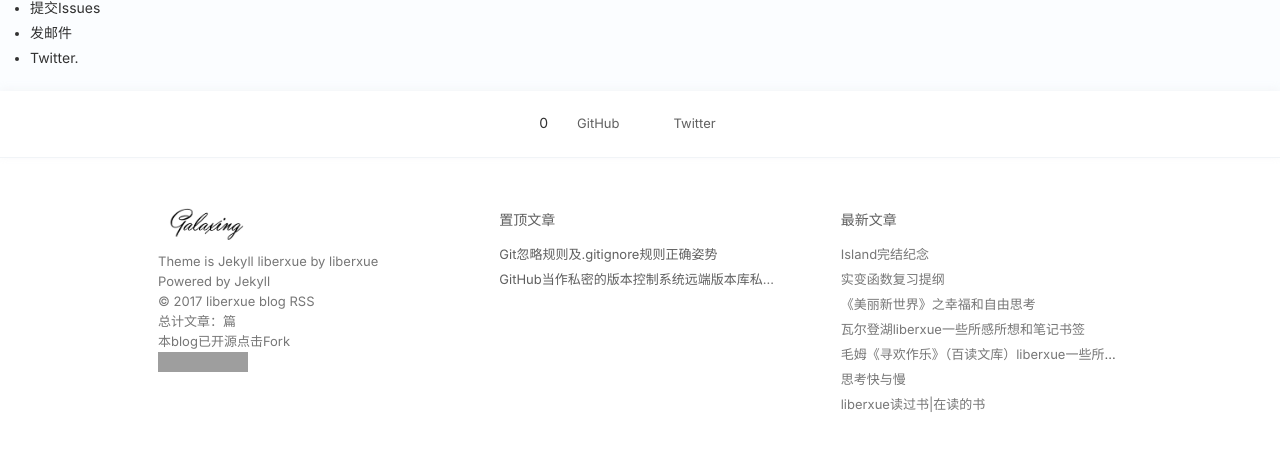
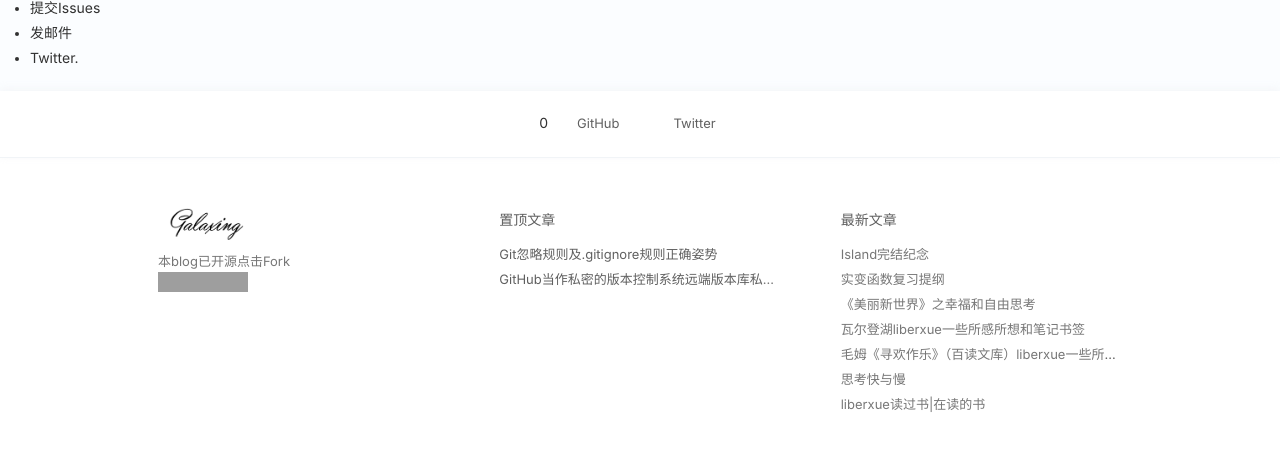
Before and after one commit to Xdmegumi/Xdmegumi.github.io, a Jekyll site: the page built from ChinaREADME.md, in a window 1280 px wide and 900 px high, scrolled down 1442 px, cut to the strip 392-843 px from the top of the window. Built offline with Jekyll 4.4.1, drawn with Linux system fonts in a browser that asks for light colours; nearby versions of some CDN libraries; our own code applies the rules of GitHub Pages for plain Markdown files; comment, search, counter and statistics services are not loaded; grey boxes are pictures that could not be loaded.

Commit message:
Update foot.html

```diff
--- a/_includes/foot.html
+++ b/_includes/foot.html
@@ -15,10 +15,6 @@
                     <a href="/" class="info-logo">
                          <img src="{{ site.url }}/style/images/logo-liberxue.png"   title="访问 LiberXue_blog" data-hover="LiberXue_blog" alt="LiberXue_blog" /> </a>
                     <div class="info-text">
-                        <p>Theme is <a href="http://www.liberxue.com/2017/08/03/Jekyllthemes.html" title="访问 Jekyll liberxue主题"  data-hover="Jekyll liberxue"target="_blank">Jekyll liberxue</a> by <a href="http://www.liberxue.com/about" target="_blank">liberxue</a></p>
-                        <p>Powered by <a href="{{ site.url }}/tags/#Jekyll" title="Jekyll" data-hover="Jekyll" target="_blank" rel="nofollow">Jekyll</a></p>
-                        <p>&copy; 2017 <a href="/feed.xml"  title="访问 liberxue blog RSS" data-hover="liberxue blog RSS">liberxue blog RSS</a></p>
-                        <p>总计文章：{{paginator.total_posts}}篇</p>
                       <p>本blog已开源点击Fork</p><iframe src="http://ghbtns.com/github-btn.html?user=liberxue&repo=liberxue.github.io&type=fork&count=true" allowtransparency="true" frameborder="0" scrolling="0" width="95" height="20"></iframe>
                     </div>
                 </div>
```
